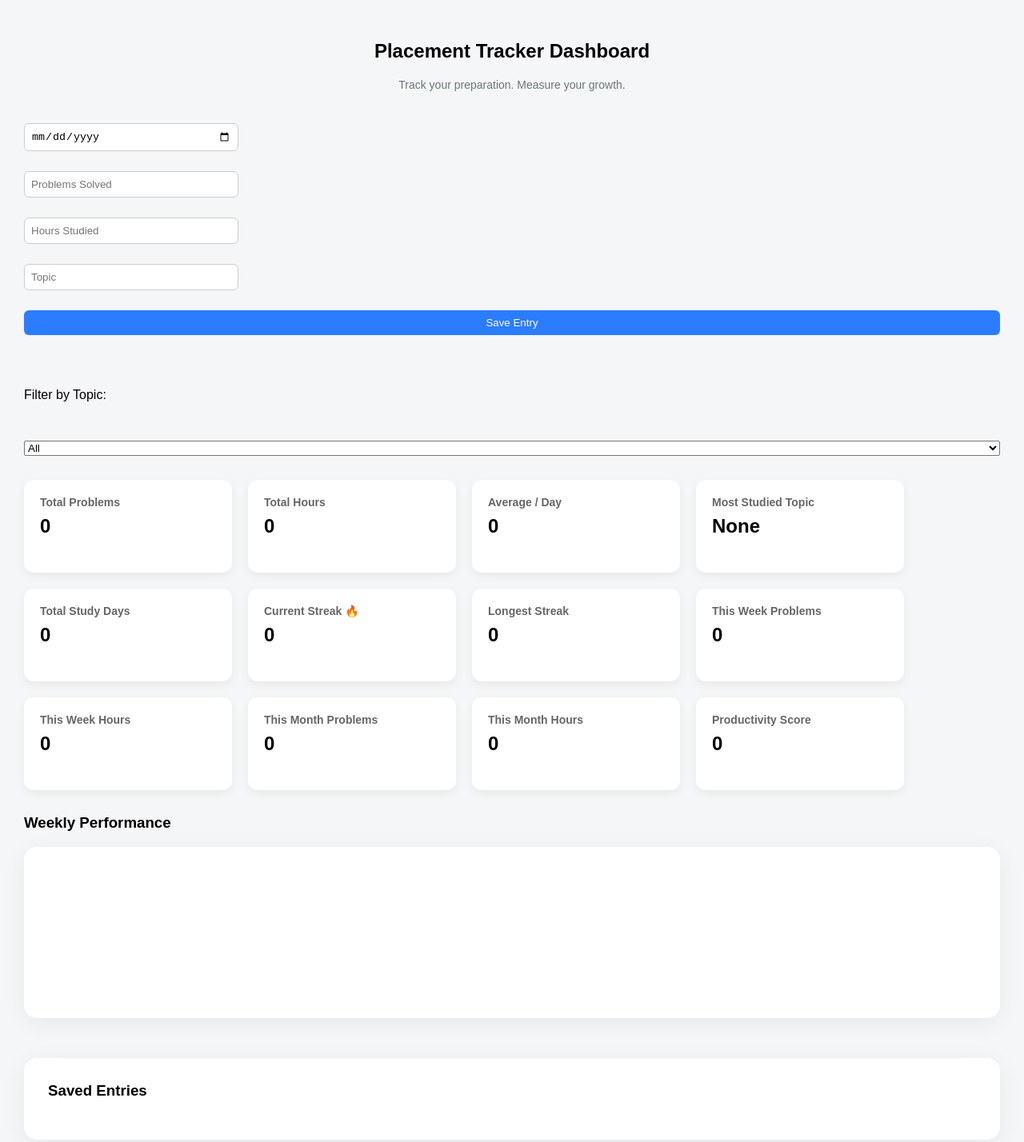
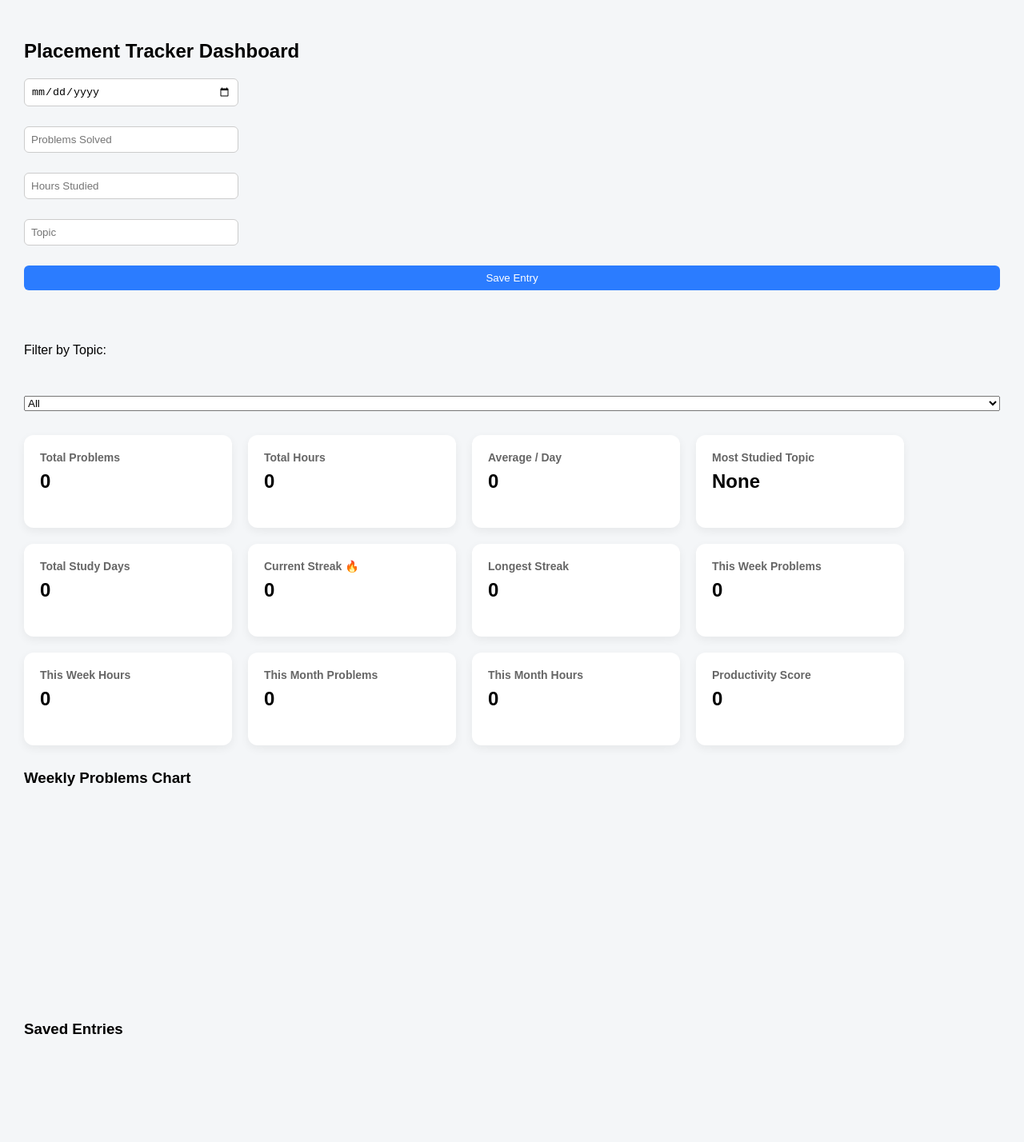
Before and after one commit to sk-725/RecruitRoute, a plain HTML site: page frontend/index.html in a window 1280 px wide. Shown: the whole page at 80% size. After the commit the page ends 1346 px from the top, so only its background shows below. Drawn offline with nearby package versions, Linux system fonts and the light colour scheme; no server answers.

Commit message:
Changed index.html

```diff
--- a/frontend/index.html
+++ b/frontend/index.html
@@ -7,10 +7,7 @@
 </head>
 <body>
   <div class="main-container"></div>
-  <div class="header">
   <h2>Placement Tracker Dashboard</h2>
-    <p class="subtitle">Track your preparation. Measure your growth.</p>
-  </div>
 
   <div class="form-section">
     <input type="date" id="date"><br><br>
@@ -91,17 +88,11 @@
 
   </div>
 
-  <div class="chart-section">
-    <h3>Weekly Performance</h3>
-    <div class="chart-card">
-      <canvas id="weeklyChart"></canvas>
-    </div>
-  </div>
+  <h3>Weekly Problems Chart</h3>
+  <canvas id="weeklyChart" width="600" height="250"></canvas>
 
-  <div class="entries-section">
-    <h3>Saved Entries</h3>
-    <ul id="entries"></ul>
-  </div>
+  <h3>Saved Entries</h3>
+  <ul id="entries"></ul>
 
 <script>
 
```
